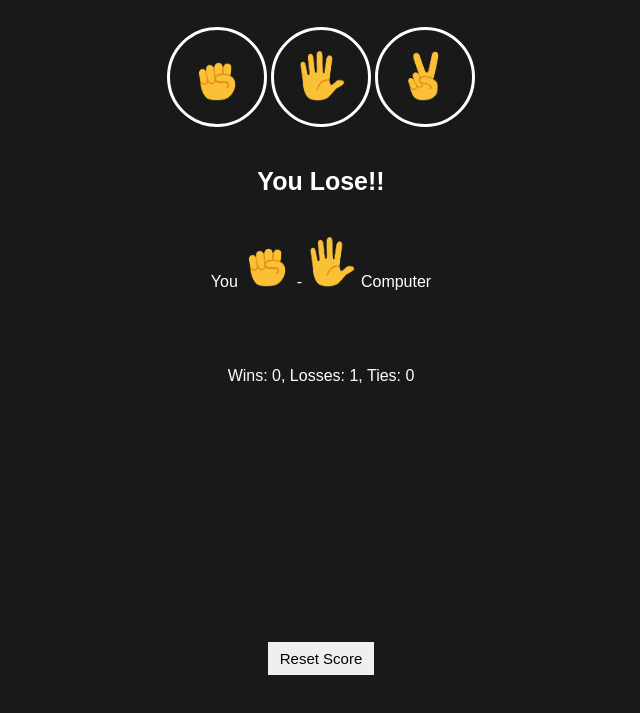
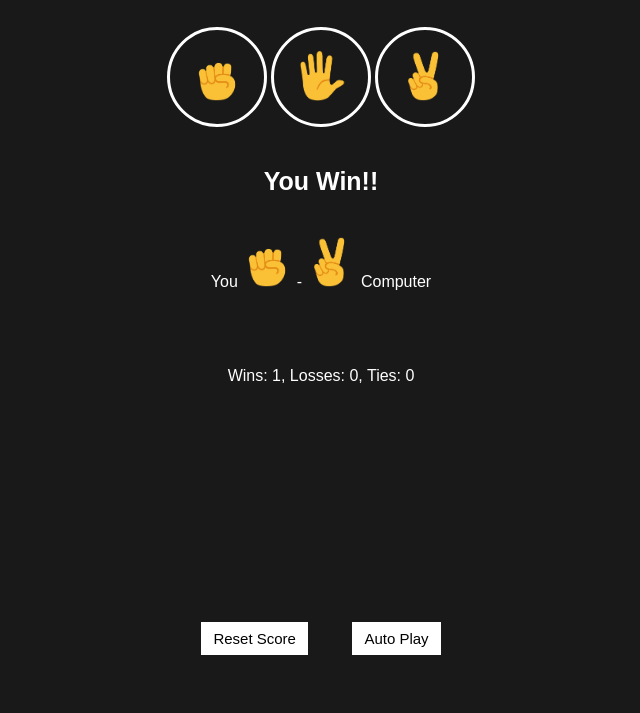
Before and after one commit to pratapaditya948/RPS-Game, a plain HTML site: page index.html in a window 1280 px wide. Both pictures are taken after a click on the button 535 px from the left and 152 px from the top of the page. Shown: the part 75-788 px from the top of the page, without its empty margins (319-959 px from the left). Drawn offline with Linux system fonts and the light colour scheme.

Commit message:
V2 RPS game. added autoplay feature

```diff
--- a/Rock-Paper-Scissors.css
+++ b/Rock-Paper-Scissors.css
@@ -55,9 +55,11 @@ body {
   bottom: 50px;
 }
 
-.reset-button {
+.reset-button, .autoplay-button {
+  background-color: white;
   border: none;
   font-size: 15px;
   padding: 8px 12px;
   cursor: pointer;
+  margin: 20px;
 }
--- a/Rock-Paper-Scissors.js
+++ b/Rock-Paper-Scissors.js
@@ -3,10 +3,6 @@ let score = JSON.parse(localStorage.getItem('score'))||{
   lose: 0,
   tie:0
 };
-
-let result = '';
-let userMove = '';
-let computerMove = '';
 
 document.querySelector('.js-score').innerHTML = `Wins: ${score.win}, Losses: ${score.lose}, Ties: ${score.tie}`;
 
@@ -18,33 +14,24 @@ score = {
 };
 } */
 
-/* function pickComputerMove(){
-const randomNumber = Math.random();
-let computerMove = '';
+function pickRandomMove(){
+  const randomNumber = Math.random();
+  let Move = '';
 
-if(randomNumber < 1/3){
-  computerMove = 'Rock';
-} else if(randomNumber < 2/3){
-  computerMove = 'Paper';
-} else {
-  computerMove = 'Scissors';
+  if(randomNumber < 1/3){
+    Move = 'Rock';
+  } else if(randomNumber < 2/3){
+    Move = 'Paper';
+  } else {
+    Move = 'Scissors';
+  }
+
+  return Move;
 }
 
-return computerMove;
-} */
-
 function playGame(myMove){
-  userMove = changeTextToEmoji(myMove);
-  const randomNumber = Math.random();
-
-  // computer playing
-  if(randomNumber < 1/3){
-    computerMove = 'Rock';
-  } else if(randomNumber < 2/3){
-    computerMove = 'Paper';
-  } else {
-    computerMove = 'Scissors';
-  }
+  let computerMove = pickRandomMove();
+  let result = '';
 
   //checking results
   if(computerMove === myMove){
@@ -62,14 +49,15 @@ function playGame(myMove){
 
   /* alert(`You picked ${myMove}. Computer picked ${computerMove}. \nResult: ${result} \nWins: ${score.win}, Losses: ${score.lose}, Ties: ${score.tie}`); */
   computerMove = changeTextToEmoji(computerMove);
+  myMove = changeTextToEmoji(myMove);
 
-  updateScoreElements();
+  updateScoreElements(result, myMove, computerMove);
 }
 
-function updateScoreElements(){
+function updateScoreElements(result, myMove, computerMove){
   document.querySelector('.js-score').innerHTML = `Wins: ${score.win}, Losses: ${score.lose}, Ties: ${score.tie}</p>`;
   document.querySelector('.js-result').innerHTML = result;
-  document.querySelector('.js-moves-window').innerHTML = `You ${userMove} - ${computerMove} Computer`;
+  document.querySelector('.js-moves-window').innerHTML = `You ${myMove} - ${computerMove} Computer`;
 }
 
 function resetScore(){
@@ -78,10 +66,25 @@ function resetScore(){
   score.tie = 0;
   localStorage.removeItem('score');
   result = '';
-  userMove = '';
+  myMove = '';
   computerMove ='';
-  updateScoreElements();
+  updateScoreElements(result, myMove, computerMove);
   alert('Score has been reset');
+}
+
+let intervalId;
+
+function autoPlay(){
+  let buttonStatus = document.querySelector('.autoplay-button').innerText;
+  if(buttonStatus === 'Auto Play'){
+    intervalId = setInterval(function(){
+      playGame(pickRandomMove());
+    }, 1000);
+    document.querySelector('.autoplay-button').innerHTML = 'Stop Auto Play';
+  } else {
+    clearInterval(intervalId);
+    document.querySelector('.autoplay-button').innerHTML = 'Auto Play';
+  }
 }
 
 function changeTextToEmoji(Move){
--- a/index.html
+++ b/index.html
@@ -38,6 +38,9 @@
       <button class="reset-button" onclick="resetScore();">
         Reset Score
       </button>
+      <button class="autoplay-button" onclick="autoPlay();">
+        Auto Play
+      </button>
     </div>
   </div>
 
```
